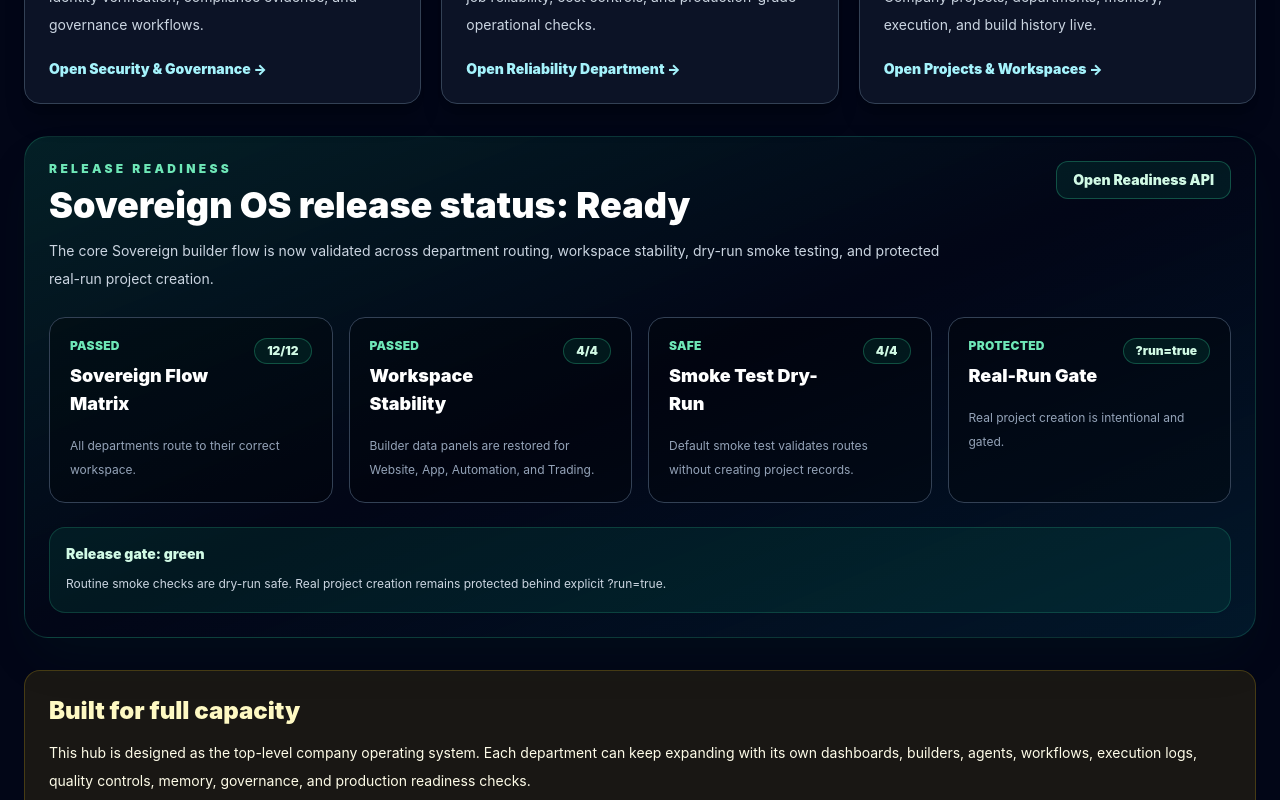
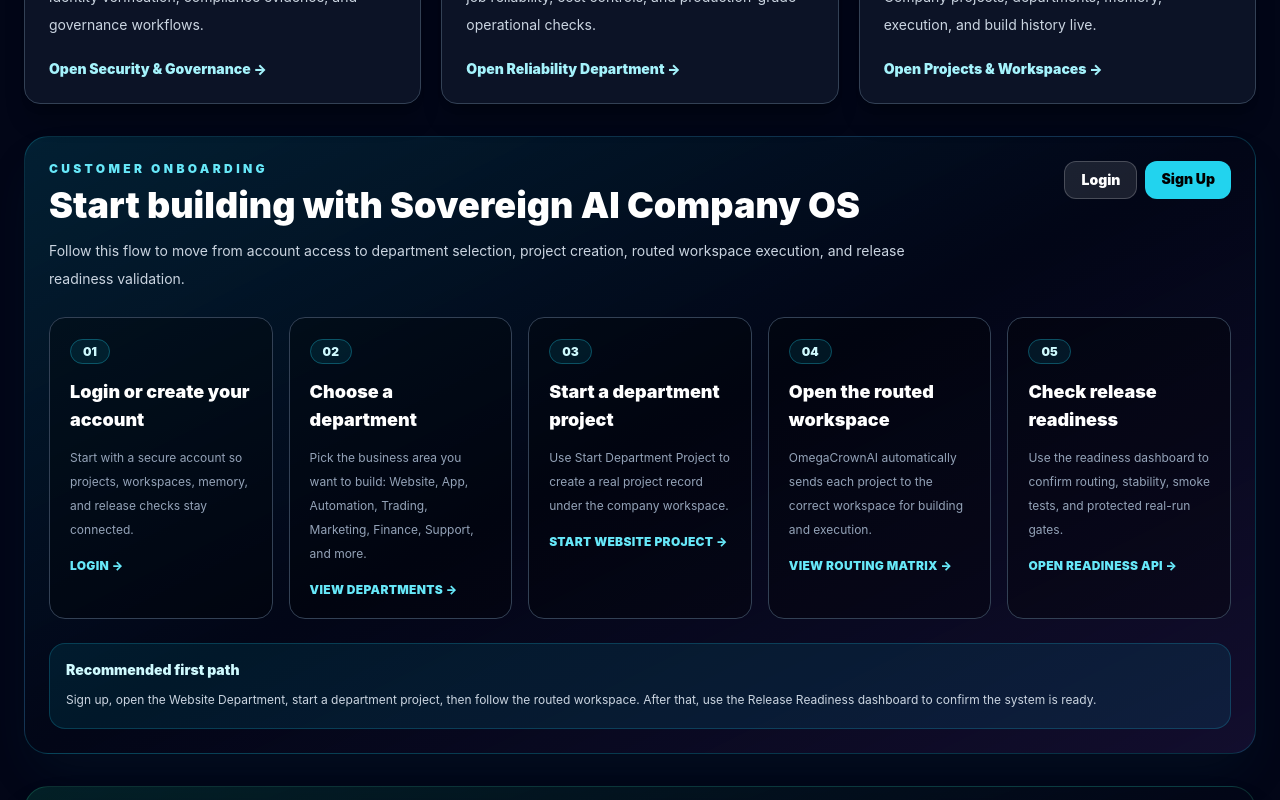
Before and after one commit to pbtransportcom-droid/omegacrownai-dashboard, a Next.js app in the folder omegacrownai-dashboard/: page /build in a window 1280 px wide. Shown: the part 1460-2260 px from the top of the page. Built offline with nearby package versions, Linux system fonts and the light colour scheme.

Commit message:
Add Sovereign customer onboarding flow

```diff
--- /dev/null
+++ b/omegacrownai-dashboard/app/api/sovereign/onboarding-flow/route.ts
@@ -0,0 +1,52 @@
+import { NextResponse } from "next/server";
+
+const steps = [
+  {
+    step: 1,
+    key: "account",
+    title: "Login or Sign Up",
+    href: "/login",
+    status: "ready",
+  },
+  {
+    step: 2,
+    key: "department",
+    title: "Choose a Sovereign department",
+    href: "/build",
+    status: "ready",
+  },
+  {
+    step: 3,
+    key: "project",
+    title: "Start Department Project",
+    href: "/sovereign/website",
+    status: "ready",
+  },
+  {
+    step: 4,
+    key: "workspace",
+    title: "Open routed workspace",
+    href: "/api/sovereign/button-flow-matrix",
+    status: "ready",
+  },
+  {
+    step: 5,
+    key: "readiness",
+    title: "Verify release readiness",
+    href: "/api/sovereign/release-readiness",
+    status: "ready",
+  },
+];
+
+export async function GET() {
+  return NextResponse.json({
+    ok: true,
+    phase: "v13.1 Phase 151",
+    service: "Sovereign Customer Onboarding Start Flow",
+    totalSteps: steps.length,
+    readySteps: steps.filter((step) => step.status === "ready").length,
+    recommendedPath:
+      "Login or sign up, choose a department, start a project, open the routed workspace, then verify release readiness.",
+    steps,
+  });
+}
--- a/omegacrownai-dashboard/app/build/page.tsx
+++ b/omegacrownai-dashboard/app/build/page.tsx
@@ -1,5 +1,44 @@
 
 
+
+
+const onboardingSteps = [
+  {
+    step: "01",
+    title: "Login or create your account",
+    detail: "Start with a secure account so projects, workspaces, memory, and release checks stay connected.",
+    href: "/login",
+    cta: "Login",
+  },
+  {
+    step: "02",
+    title: "Choose a department",
+    detail: "Pick the business area you want to build: Website, App, Automation, Trading, Marketing, Finance, Support, and more.",
+    href: "/build",
+    cta: "View Departments",
+  },
+  {
+    step: "03",
+    title: "Start a department project",
+    detail: "Use Start Department Project to create a real project record under the company workspace.",
+    href: "/sovereign/website",
+    cta: "Start Website Project",
+  },
+  {
+    step: "04",
+    title: "Open the routed workspace",
+    detail: "OmegaCrownAI automatically sends each project to the correct workspace for building and execution.",
+    href: "/api/sovereign/button-flow-matrix",
+    cta: "View Routing Matrix",
+  },
+  {
+    step: "05",
+    title: "Check release readiness",
+    detail: "Use the readiness dashboard to confirm routing, stability, smoke tests, and protected real-run gates.",
+    href: "/api/sovereign/release-readiness",
+    cta: "Open Readiness API",
+  },
+];
 
 const releaseReadiness = [
   {
@@ -307,6 +346,71 @@ export default function BuildPage() {
           ))}
         </div>
 
+        <div className="mt-8 rounded-3xl border border-cyan-400/20 bg-gradient-to-br from-cyan-500/15 via-slate-950 to-purple-500/10 p-6 shadow-2xl shadow-cyan-950/20">
+          <div className="flex flex-wrap items-start justify-between gap-4">
+            <div>
+              <p className="text-xs font-black uppercase tracking-[0.28em] text-cyan-300">
+                Customer Onboarding
+              </p>
+              <h2 className="mt-2 text-4xl font-black text-white">
+                Start building with Sovereign AI Company OS
+              </h2>
+              <p className="mt-3 max-w-4xl text-sm leading-7 text-slate-300">
+                Follow this flow to move from account access to department selection, project creation,
+                routed workspace execution, and release readiness validation.
+              </p>
+            </div>
+
+            <div className="flex flex-wrap gap-2">
+              <a
+                href="/login"
+                className="rounded-xl border border-white/20 bg-white/10 px-4 py-2 text-sm font-black text-white hover:bg-white/20"
+              >
+                Login
+              </a>
+              <a
+                href="/signup"
+                className="rounded-xl bg-cyan-400 px-4 py-2 text-sm font-black text-black hover:bg-cyan-300"
+              >
+                Sign Up
+              </a>
+            </div>
+          </div>
+
+          <div className="mt-6 grid gap-4 lg:grid-cols-5">
+            {onboardingSteps.map((item) => (
+              <a
+                key={item.step}
+                href={item.href}
+                className="rounded-2xl border border-slate-700 bg-black/30 p-5 transition hover:border-cyan-300/60 hover:bg-cyan-500/10"
+              >
+                <span className="rounded-full border border-cyan-400/30 bg-cyan-500/10 px-3 py-1 text-xs font-black text-cyan-100">
+                  {item.step}
+                </span>
+                <h3 className="mt-4 text-lg font-black text-white">
+                  {item.title}
+                </h3>
+                <p className="mt-3 text-xs leading-6 text-slate-400">
+                  {item.detail}
+                </p>
+                <p className="mt-4 text-xs font-black uppercase tracking-wide text-cyan-300">
+                  {item.cta} →
+                </p>
+              </a>
+            ))}
+          </div>
+
+          <div className="mt-6 rounded-2xl border border-cyan-400/20 bg-cyan-500/10 p-4">
+            <p className="text-sm font-black text-cyan-100">
+              Recommended first path
+            </p>
+            <p className="mt-2 text-xs leading-6 text-slate-300">
+              Sign up, open the Website Department, start a department project, then follow the routed workspace.
+              After that, use the Release Readiness dashboard to confirm the system is ready.
+            </p>
+          </div>
+        </div>
+
         <div className="mt-8 rounded-3xl border border-emerald-400/20 bg-gradient-to-br from-emerald-500/15 via-slate-950 to-cyan-500/10 p-6 shadow-2xl shadow-emerald-950/20">
           <div className="flex flex-wrap items-start justify-between gap-4">
             <div>
```
